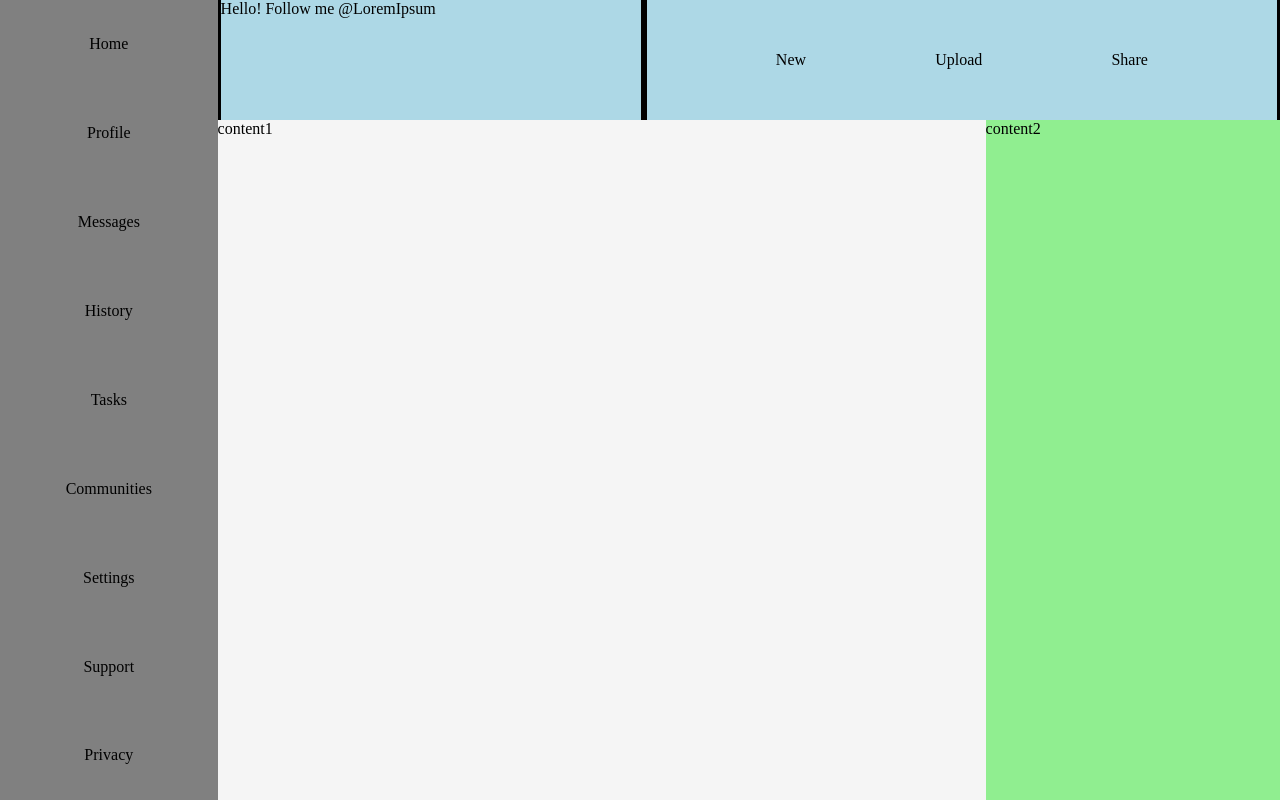
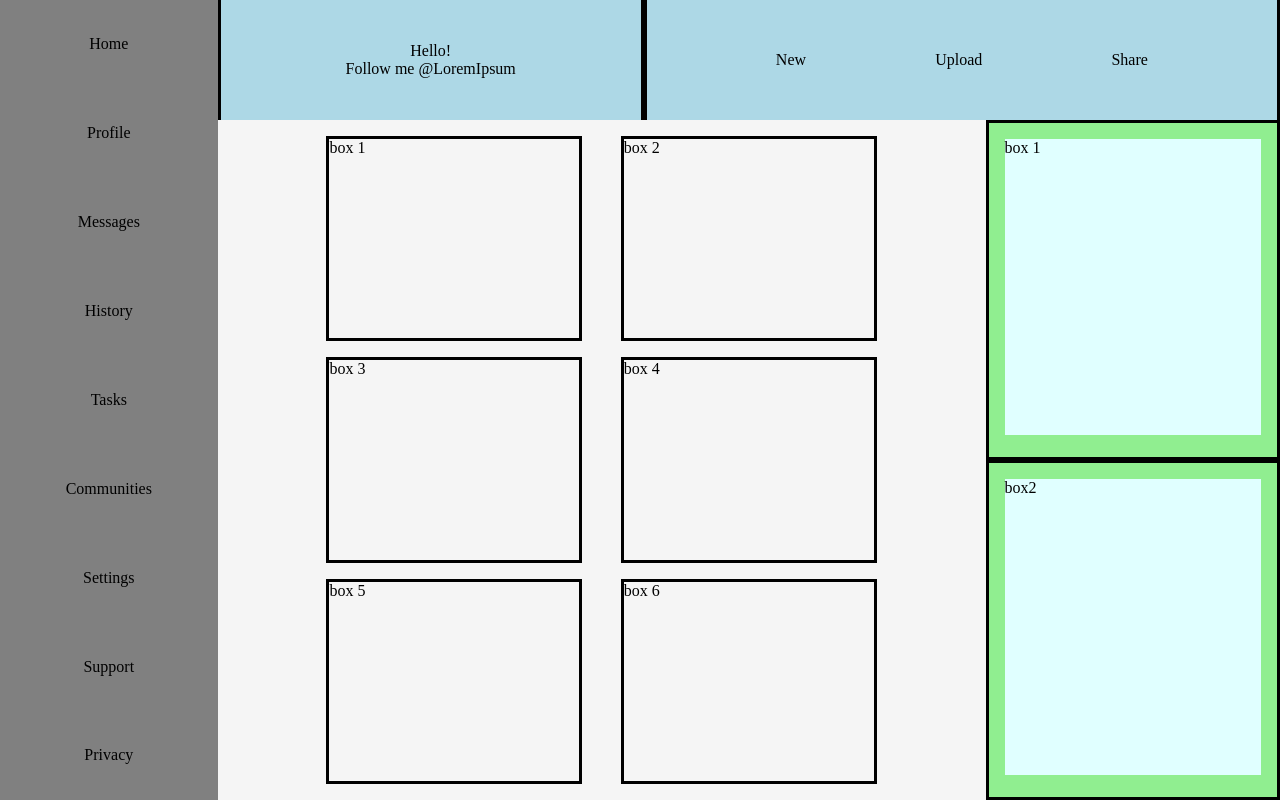
Before and after one commit to jcintron82/Admin-Dashboard, a plain HTML site: page index.html in a window 1280 px wide. Drawn offline with Linux system fonts and the light colour scheme.

Commit message:
basic grid layout complete

```diff
--- a/index.html
+++ b/index.html
@@ -24,14 +24,30 @@
         </div>
       <div class="header">
         <div class="headerBoxOne">Hello!
-         Follow me @LoremIpsum </div>
+         <div>Follow me @LoremIpsum </div></div>
         <div class="headerBoxTwo"> New
         <div> Upload </div>
         <div> Share </div>
       </div></div>
       <div class="mainContent">
-      <div class="contentBoxOne">content1 </div>
-      <div class="contentBoxTwo">content2 </div>
+      <div class="contentBoxOne">
+        <div class="infographBoxOne"> box 1 </div>
+        <div class="infographBoxTwo"> box 2 </div>
+        <div class="infographBoxThree"> box 3 </div>
+        <div class="infographBoxFour"> box 4 </div>
+        <div class="infographBoxFive"> box 5 </div>
+        <div class="infographBoxSix"> box 6 </div>
+
+
+
+      </div>
+      <div class="contentBoxTwo">
+        <div class="announcementsContainer">
+          <div class="announcementsBox"> box 1 </div>
+        </div>
+        <div class="trendingContainer">
+        <div class="trendingBox"> box2 </div>
+         </div>
         </div>
 
 
--- a/style.css
+++ b/style.css
@@ -40,8 +40,10 @@ body {
 .headerBoxOne {
 	height: 15vh;
 	width: 40vw;
-	display: flex;
-
+	display:flex;
+	flex-direction: column;
+	justify-content: center;
+	align-items: center;
 	border-color: black;
 	border-style: solid;
 
@@ -70,11 +72,77 @@ body {
 }
 
 .contentBoxOne {
+	display: inline-grid;
+	grid-template-columns: 20vw 20vw;
+	grid-gap: 2vh 3vw;
+	justify-content: center;
 	background-color: whitesmoke;
+
+}
+
+.infographBoxOne {
+	border-color: black;
+	border-style: solid;
+	margin-top: 2vh;
+
+}
+
+.infographBoxTwo {
+	border-color: black;
+	border-style: solid;
+	margin-top: 2vh;
+}
+
+.infographBoxThree {
+	border-color: black;
+	border-style: solid;
+
+}
+
+.infographBoxFour {
+	border-color: black;
+	border-style: solid;
+}
+
+.infographBoxFive {
+	border-color: black;
+	border-style: solid;
+	margin-bottom: 2vh;
+}
+
+.infographBoxSix {
+	border-color: black;
+	border-style: solid;
+	margin-bottom: 2vh;
 
 }
 
 .contentBoxTwo {
 	background-color: lightgreen;
+	display: grid;
+
 
 }
+
+.announcementsContainer {
+	border-color: black;
+	border-style: solid;
+}
+
+.announcementsBox {
+	background-color: lightcyan;
+	margin: 2vh;
+	height: 37vh;
+}
+
+.trendingContainer {
+	border-color: black;
+	border-style: solid;
+	min-height: 40vh;
+}
+
+.trendingBox {
+	background-color: lightcyan;
+	margin: 2vh;
+	height: 37vh;
+}
```
